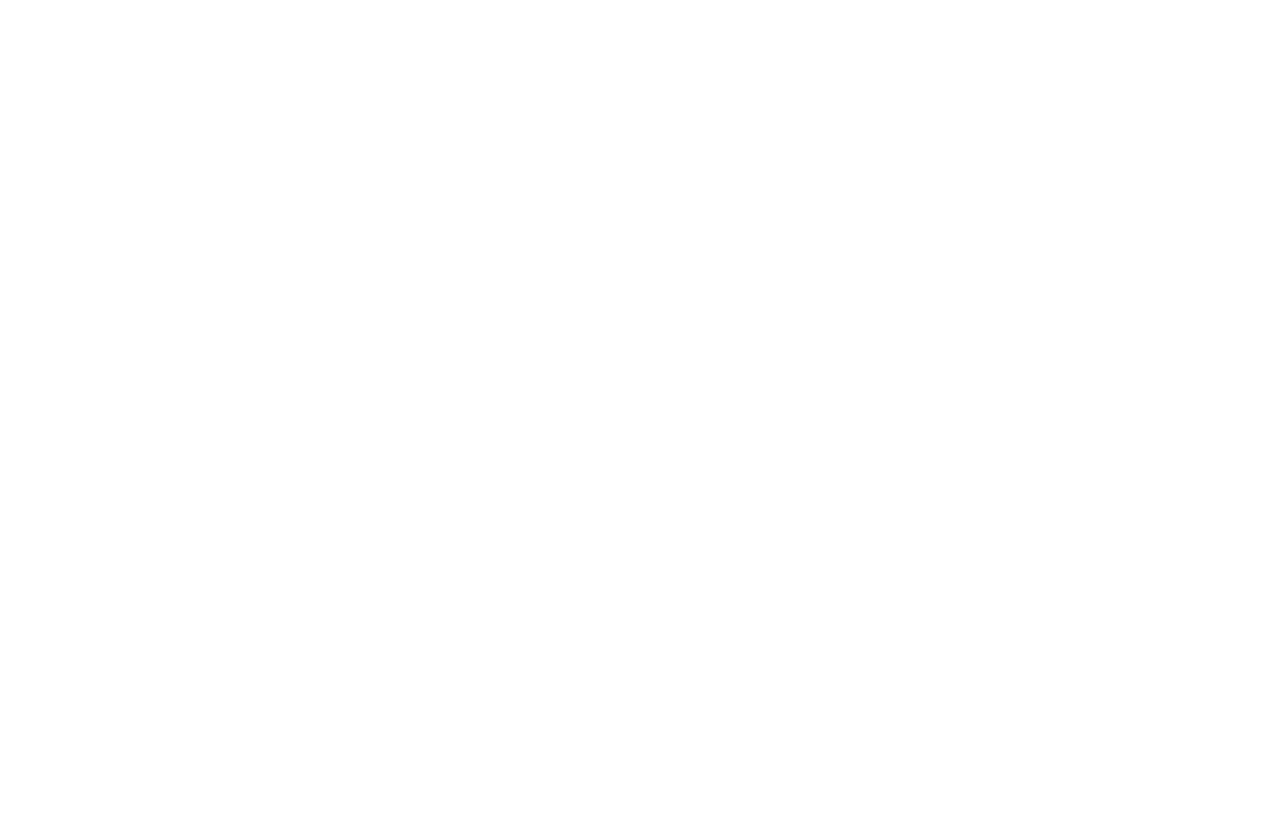
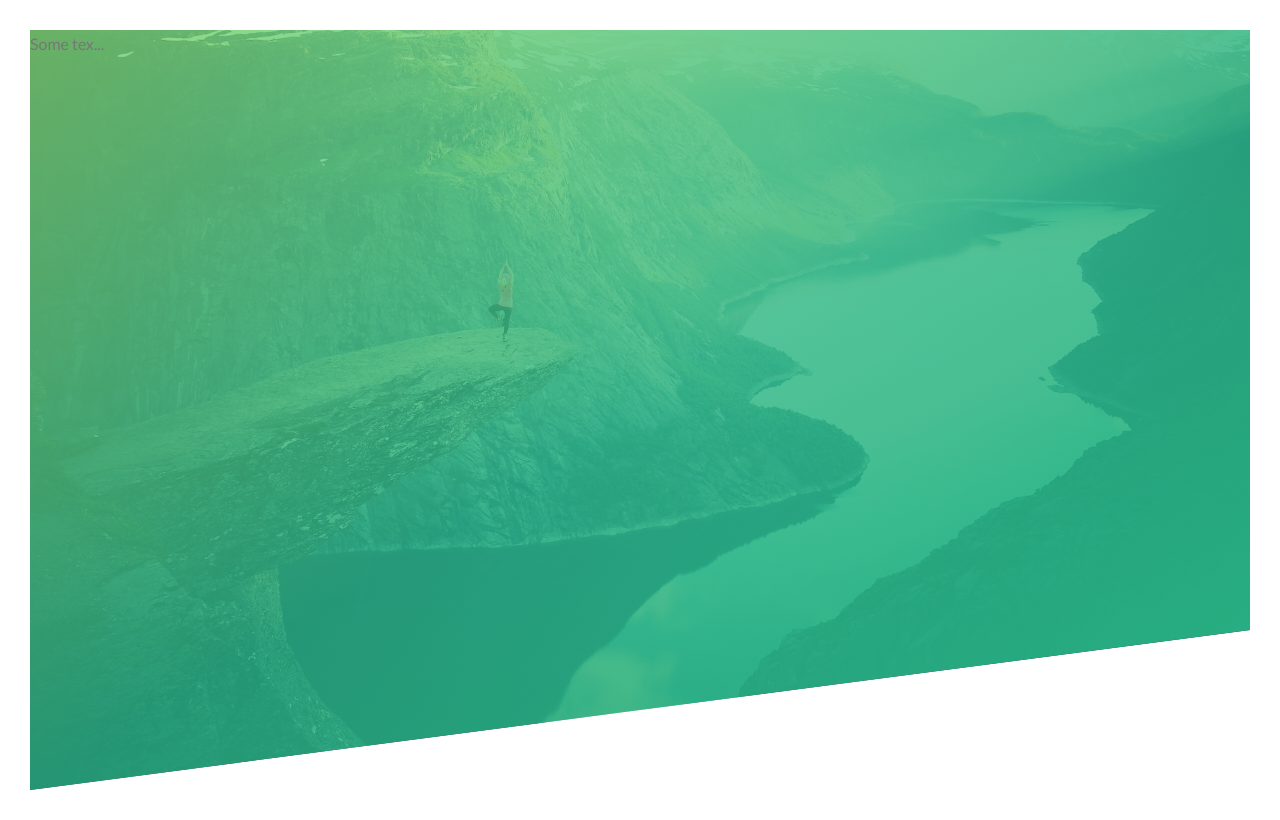
Before and after one commit to amirkhoda/advanced_CSS_exercise, a plain HTML site: page Natours/starter/index.html in a window 1280 px wide. Drawn offline with Linux system fonts and the light colour scheme; files that its build step writes are made by us from their sources.

Commit message:
update header of site with clip-path

```diff
--- a/Natours/starter/css/style.css
+++ b/Natours/starter/css/style.css
@@ -6,3 +6,29 @@ Medium green: #55c57a
 Dark green: #28b485
 
 */
+
+*{
+    margin: 0;
+    padding: 0;
+    box-sizing: border-box;
+}
+
+body{
+    font-family: "Lato", sans-serif;
+    font-weight: 400;
+    font-size: 16px;
+    line-height: 1.7;
+    color: #777;
+    padding: 30px;
+}
+
+.header{
+    height: 95vh;
+    background-image:linear-gradient(to right bottom,rgb(126,213,111,0.8),rgb(40,180,131,0.8),#28b485), url(../img/hero.jpg);
+    background-size: cover;
+    /* //whats */
+    background-position: top;
+
+    clip-path: polygon(0 0 ,100% 0 , 100% 75vh,0 100%);
+
+}
--- a/Natours/starter/index.html
+++ b/Natours/starter/index.html
@@ -14,6 +14,9 @@
     </head>
     <body>
 
+        <header class="header">
 
+            Some tex...
+        </header>
     </body>
 </html>
```
